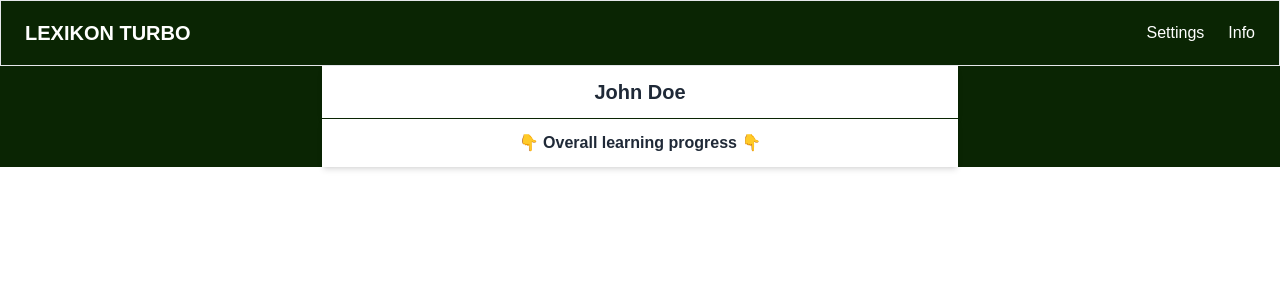
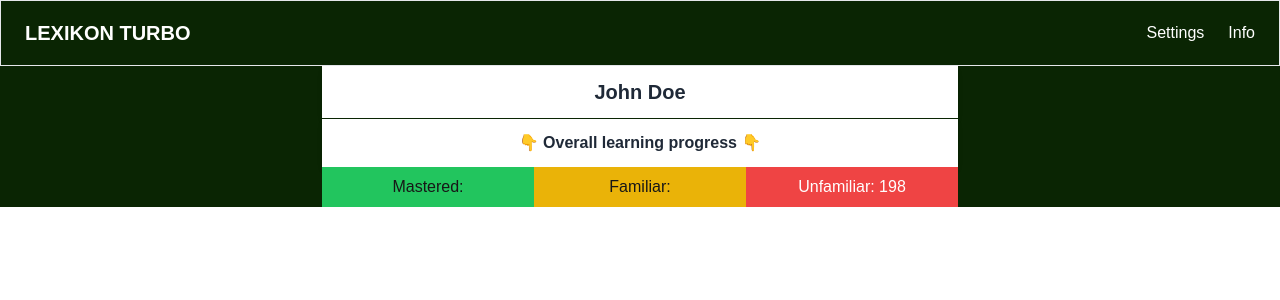
Before and after one commit to KristofferGW/lexicon-turbo-mvp, a Next.js app: page / in a window 1280 px wide. Shown: the top 300 px of the page. Built offline with nearby package versions, Linux system fonts and the light colour scheme.

Commit message:
Added word categories component

```diff
--- a/src/app/components/WordCategories.js
+++ b/src/app/components/WordCategories.js
@@ -1,18 +1,19 @@
 export default function WordCategories() {
-    <div className="w-[636px] mx-auto mt-6 flex">
-      {/* Mastered box */}
-      <div className="flex-1 bg-green-500 text-white flex items-center justify-center font-medium">
+  const unfamiliarWords = 198;
+
+  return (
+    <div className="w-[636px] mx-auto flex">
+      <div className="flex-1 bg-green-500 text-grey-800 flex items-center justify-center font-medium py-2">
         Mastered:
       </div>
 
-      {/* Familiar box */}
-      <div className="flex-1 bg-yellow-500 text-white flex items-center justify-center font-medium">
+      <div className="flex-1 bg-yellow-500 text-grey-800 flex items-center justify-center font-medium">
         Familiar:
       </div>
 
       <div className="flex-1 bg-red-500 text-white flex items-center justify-center font-medium">
-        Unfamiliar:
+        Unfamiliar: {unfamiliarWords}
       </div>
     </div>
-  );
+  )
 }
--- a/src/app/page.js
+++ b/src/app/page.js
@@ -3,6 +3,7 @@ import Header from './components/Header';
 import StudentName from './components/StudentName';
 import ProgressContainer from "./components/ProgressContainer";
 import H2Container from './components/H2Container';
+import WordCategories from './components/WordCategories';
 
 // export default function RootLayout({ children }) {
 export default function Page({ children }) {
@@ -13,6 +14,7 @@ export default function Page({ children }) {
         <ProgressContainer>
           <StudentName name="John Doe" />
           <H2Container headline="👇 Overall learning progress 👇" />
+          <WordCategories />
         </ProgressContainer>
         {children}
       </body>
```
